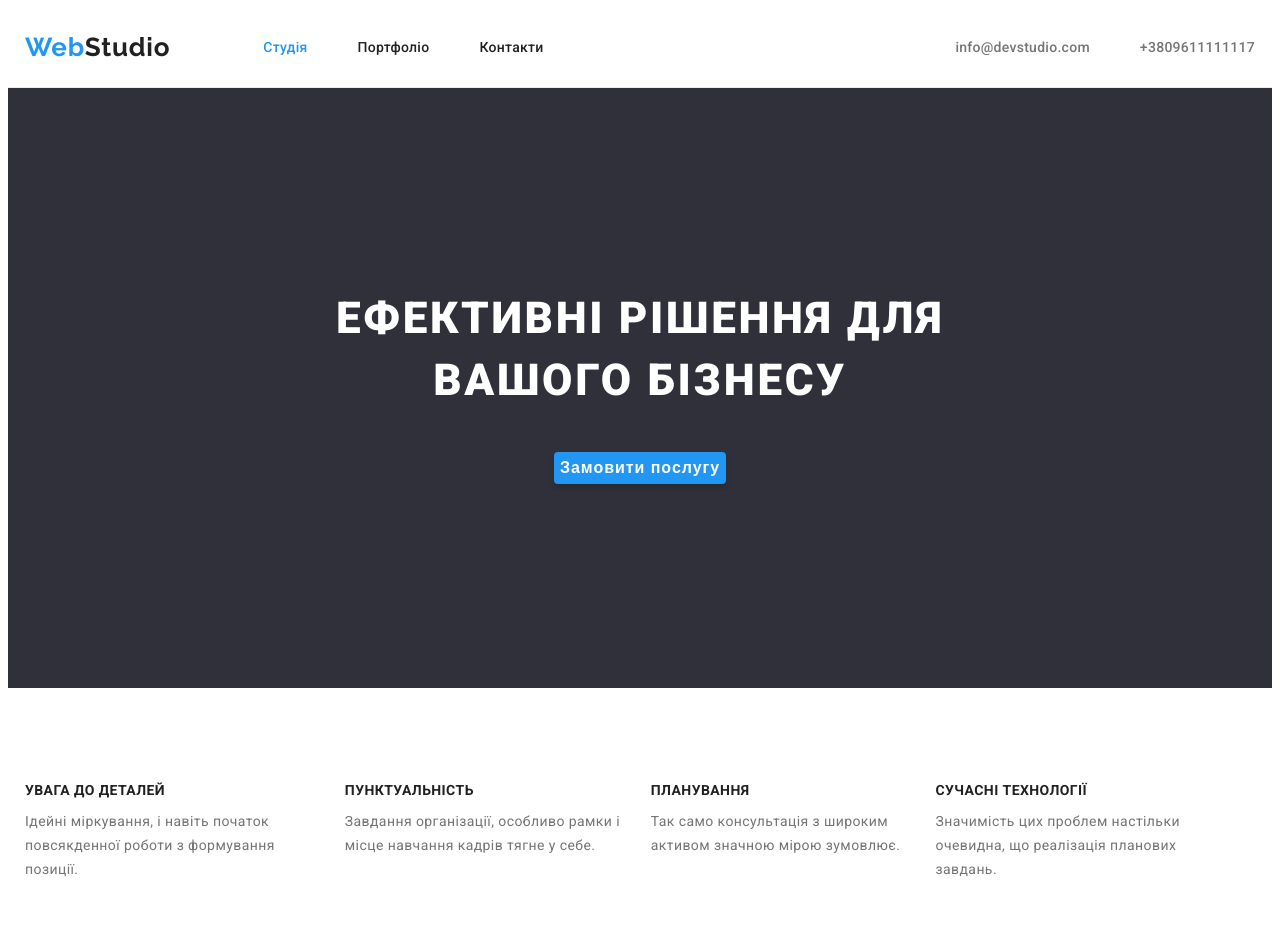
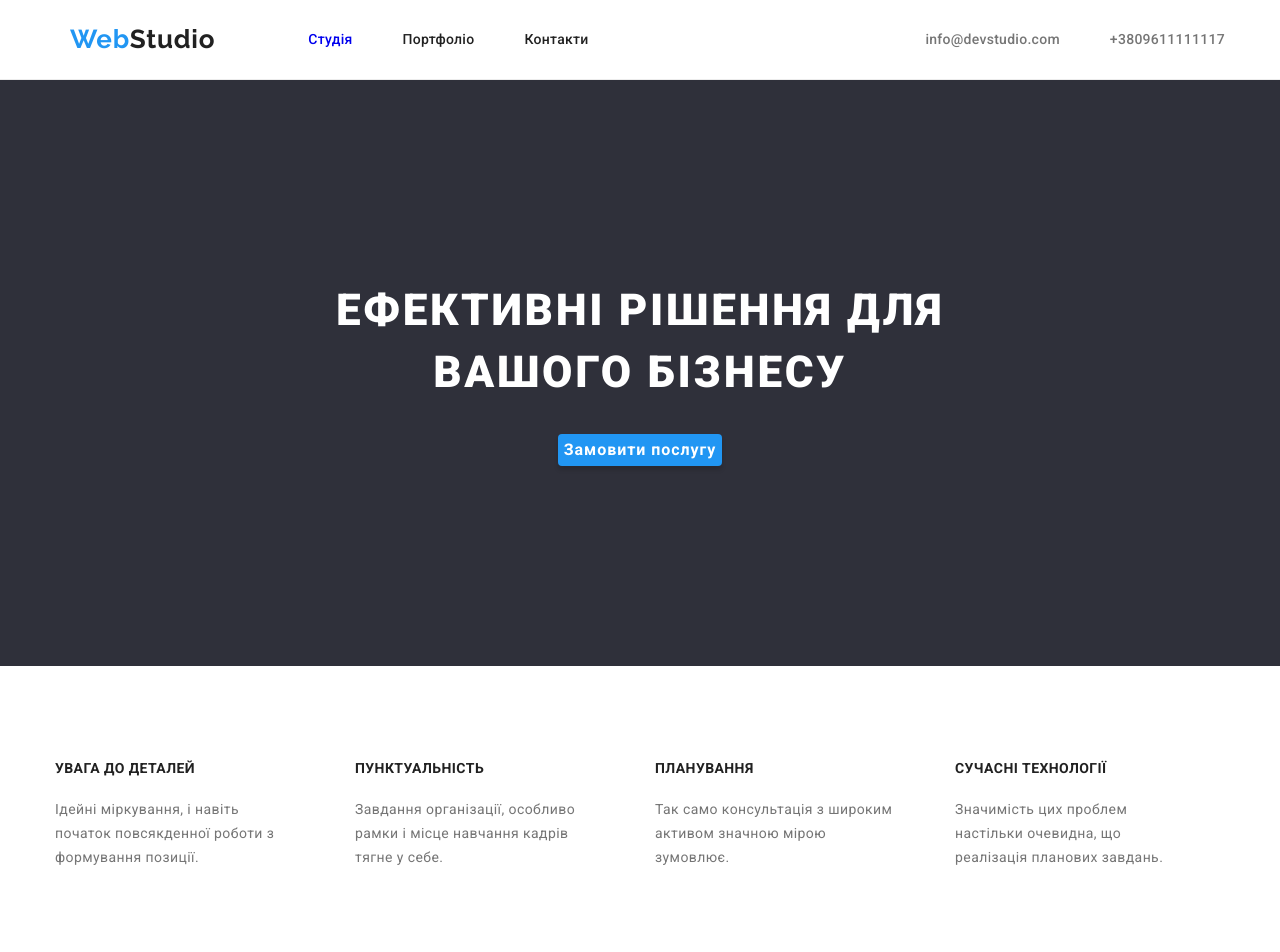
Before and after one commit to MykhailoNosko/goit-markup-hw-03, a plain HTML site: page index.html in a window 1280 px wide. Shown: the top 952 px of the page. Drawn offline with nearby package versions, Linux system fonts and the light colour scheme.

Commit message:
add normalazer, some error fixed

```diff
--- a/css/styles.css
+++ b/css/styles.css
@@ -36,26 +36,22 @@ img {
   max-width: 100%;
   height: auto;
 }
- .header-container,
- .hero-container,
- .promo-container,
- .about-container,
- .staff-container,
- .footer-cont,
- .main-section{
-  width: 1230px;
+ .container{
+  width: 1200px;
   margin-left: auto;
   margin-right: auto;
   padding-left: 15px;
   padding-right: 15px;
+ }
 
+ display: flex;
+ flex-wrap: wrap;
+ align-items: center;
 
- }
 /*header section*/
 .current-page{
-  color: var(--accent-color);
-  text-decoration: none;
-  margin-right: 50px;
+  color:var(--accent-color);
+  gap: 50px;
   padding-bottom: 32px;
   padding-top: 32px;
 
@@ -73,7 +69,6 @@ img {
   font-size: 14px;
   line-height: 1.1;
   letter-spacing: 0.02em;
-  text-decoration: none;
   border-bottom: 1px solid #ECECEC;
 
 }
@@ -103,9 +98,8 @@ img {
   line-height: 1.1;
   letter-spacing: 0.02em;
   text-decoration: none;
-
   display: flex;
-  margin-right: 50px;
+  gap: 50px;
   align-items: center;
 
 }
@@ -119,7 +113,6 @@ img {
 }
 .auth-nav-cont{
   display: flex;
-  margin-left: auto;
   align-items: center;
 }
 
@@ -131,12 +124,11 @@ img {
   line-height: 1.1;
   letter-spacing: 0.02em;
   text-decoration: none;
-
-  margin-left: auto;
+  gap: 50px;
 
 }
 .auth-nav-phone{
-  margin-left: 50px;
+
 }
 .auth-nav-cont:hover,
 .auth-nav-cont:focus,
@@ -148,8 +140,13 @@ img {
 
 
 /*hero section*/
-.hero-container{
-  height: 600px;
+
+.hero{
+  background-color: #2f303a;
+  padding-top: 200px;
+  padding-bottom: 200px;
+
+
 }
 .hero-main {
   color: var(--white-color);
@@ -164,9 +161,7 @@ img {
   align-items: center;
   margin-left: auto;
   margin-right: auto;
-  padding-top: 200px;
-  padding-bottom: 40px;
-  flex-wrap: wrap;
+  margin-bottom: 30px;
   width: 696px;
 
 }
@@ -184,7 +179,6 @@ img {
   align-items: center;
   margin-left: auto;
   margin-right: auto;
-  margin-bottom: 200px;
   box-shadow: 0px 4px 4px rgba(0, 0, 0, 0.15);
   border-radius: 4px;
   border: 0;
@@ -208,8 +202,7 @@ img {
   gap: 30px;
   justify-content: center;
   background-color: var(--background-button);
-  margin-bottom: 94px;
-
+  padding-bottom: 94px;
 }
 
 
@@ -232,14 +225,12 @@ img {
   align-items: center;
   justify-content: center;
   padding-right: 9px;
-  padding: 6px 22px;
 
 }
 .nav-btn-list{
   list-style: none;
   text-decoration: none;
   display: flex;
-  padding-top: 94px;
   padding-bottom: 50px;
 
 
@@ -262,15 +253,14 @@ img {
 .card-set{
   display: flex;
   flex-wrap: wrap;
-  gap: 30px;
-  margin-bottom: 94px;
+  gap: 25px;
+
 
 }
 
 .card-item{
   box-sizing: border-box;
   border: 1px solid #EEEEEE;
-  mar
 }
 
 .link:hover,
@@ -281,10 +271,23 @@ img {
 
 
 /* about section*/
+.promo-list{
+  padding-bottom: 94px;
+}
+.about-section{
+  padding-bottom: 94px;
+  padding-top: 94px;
+}
 .about {
   display: flex;
+  gap: 30px;
 }
-
+.about-card{
+  width: 270px;
+  gap: 10px;
+  align-items: center;
+  display: grid;
+}
 .about-items {
   color:var(--primary-color)
   font-weight: 700;
@@ -292,7 +295,6 @@ img {
   line-height: 1.2;
   letter-spacing: 0.03em;
   text-transform: uppercase;
-  margin-top: 94px;
 }
 
 .about-dscr{
@@ -314,7 +316,6 @@ align-items: center;
 
 display: flex;
   justify-content: center;
-  padding-top: 94px;
   padding-bottom: 50px;
 }
 
@@ -330,6 +331,11 @@ display: flex;
 /**/
 
 /* images section portfolio page*/
+.main-section{
+  padding-bottom: 94px;
+  padding-top: 94px;
+
+}
 a{
   text-decoration: none;
 }
--- a/index.html
+++ b/index.html
@@ -5,6 +5,10 @@
     <meta http-equiv="X-UA-Compatible" content="IE=edge" />
     <meta name="viewport" content="width=device-width, initial-scale=1.0" />
     <title>Document</title>
+    <link
+      rel="stylesheet"
+      href="https://cdnjs.cloudflare.com/ajax/libs/modern-normalize/1.1.0/modern-normalize.min.css"
+    />
     <link rel="stylesheet" href="./css/styles.css" type="text/css" />
     <link
       href="https://fonts.googleapis.com/css2?family=Raleway:wght@700&family=Roboto:wght@400;500;700;900&display=swap"
@@ -26,12 +30,9 @@
             <li><a href="" class="nav next">Контакти</a></li>
           </ul>
         </nav>
-        <div class="auth-nav-cont">
         <ul class="auth-nav-cont list">
           <li>
-              <a href="mailto:" class="auth-nav-cont next"
-                >info@devstudio.com</a
-              >
+            <a href="mailto:" class="auth-nav-cont next">info@devstudio.com</a>
           </li>
           <li>
             <a href="tel:+380961111111" class="auth-nav-phone next">
@@ -40,41 +41,40 @@
           </li>
         </ul>
       </div>
-      </div>
     </header>
     <main>
       <!-- hero section-->
       <section class="hero">
-        <div class="container hero-container">
+        <div class="container">
           <h1 class="hero-main">Ефективні рішення для вашого бізнесу</h1>
           <button type="button" class="main-btn">Замовити послугу</button>
         </div>
       </section>
       <!-- about section-->
-      <div class="container about-container">
-        <section>
+      <section class="about-section">
+        <div class="container">
           <ul class="about list">
-            <li>
+            <li class="about-card">
               <h3 class="about-items">УВАГА ДО ДЕТАЛЕЙ</h3>
               <p class="about-dscr">
                 Ідейні міркування, і навіть початок повсякденної роботи з
                 формування позиції.
               </p>
             </li>
-            <li>
+            <li class="about-card">
               <h3 class="about-items">ПУНКТУАЛЬНІСТЬ</h3>
               <p class="about-dscr">
                 Завдання організації, особливо рамки і місце навчання кадрів
                 тягне у себе.
               </p>
             </li>
-            <li>
+            <li class="about-card">
               <h3 class="about-items">ПЛАНУВАННЯ</h3>
               <p class="about-dscr">
                 Так само консультація з широким активом значною мірою зумовлює.
               </p>
             </li>
-            <li>
+            <li class="about-card">
               <h3 class="about-items">СУЧАСНІ ТЕХНОЛОГІЇ</h3>
               <p class="about-dscr">
                 Значимість цих проблем настільки очевидна, що реалізація
@@ -82,23 +82,22 @@
               </p>
             </li>
           </ul>
+        </div>
       </section>
-      </div>
 
-      <div class="container promo-container">
-        <section>
+      <section class="promo-list">
+        <div class="promo-container">
           <h2 class="promo">Чим ми займаємося</h2>
           <ul class="promo-work list">
             <li><img src="./images/img.jpg" alt="work" width="370" /></li>
             <li><img src="./images/img1.jpg" alt="work1" width="370" /></li>
             <li><img src="./images/img2.jpg" alt="work2" width="370" /></li>
           </ul>
+        </div>
       </section>
-      </div>
-
       <!-- Наша команда-->
       <section class="staff">
-        <div class="container staff-container">
+        <div class="container">
           <h2 class="all-staff">Наша команда</h2>
           <ul class="staff list">
             <div class="cards">
@@ -106,14 +105,19 @@
                 <img
                   src="./images/staff/staff-img1.jpg"
                   alt="Ігор Дем'яненко"
-                width="270"/>
+                  width="270"
+                />
                 <h3 class="person">Ігор Дем'яненко</h3>
                 <p class="type">Product Designer</p>
               </li>
             </div>
             <div class="cards">
               <li class="item">
-                <img src="./images/staff/staff-img2.jpg" alt="Ольга Рєпіна" width="270" />
+                <img
+                  src="./images/staff/staff-img2.jpg"
+                  alt="Ольга Рєпіна"
+                  width="270"
+                />
                 <h3 class="person">Ольга Рєпіна</h3>
                 <p class="type">Frontend Developer</p>
               </li>
@@ -140,8 +144,8 @@
                 <p class="type">UI Designer</p>
               </li>
             </div>
-
           </ul>
+        </div>
       </section>
     </main>
 
```
Also changed, not shown: portfolio.html (+10 -12 lines). Lines whose indentation alone changed are shown as unchanged.
